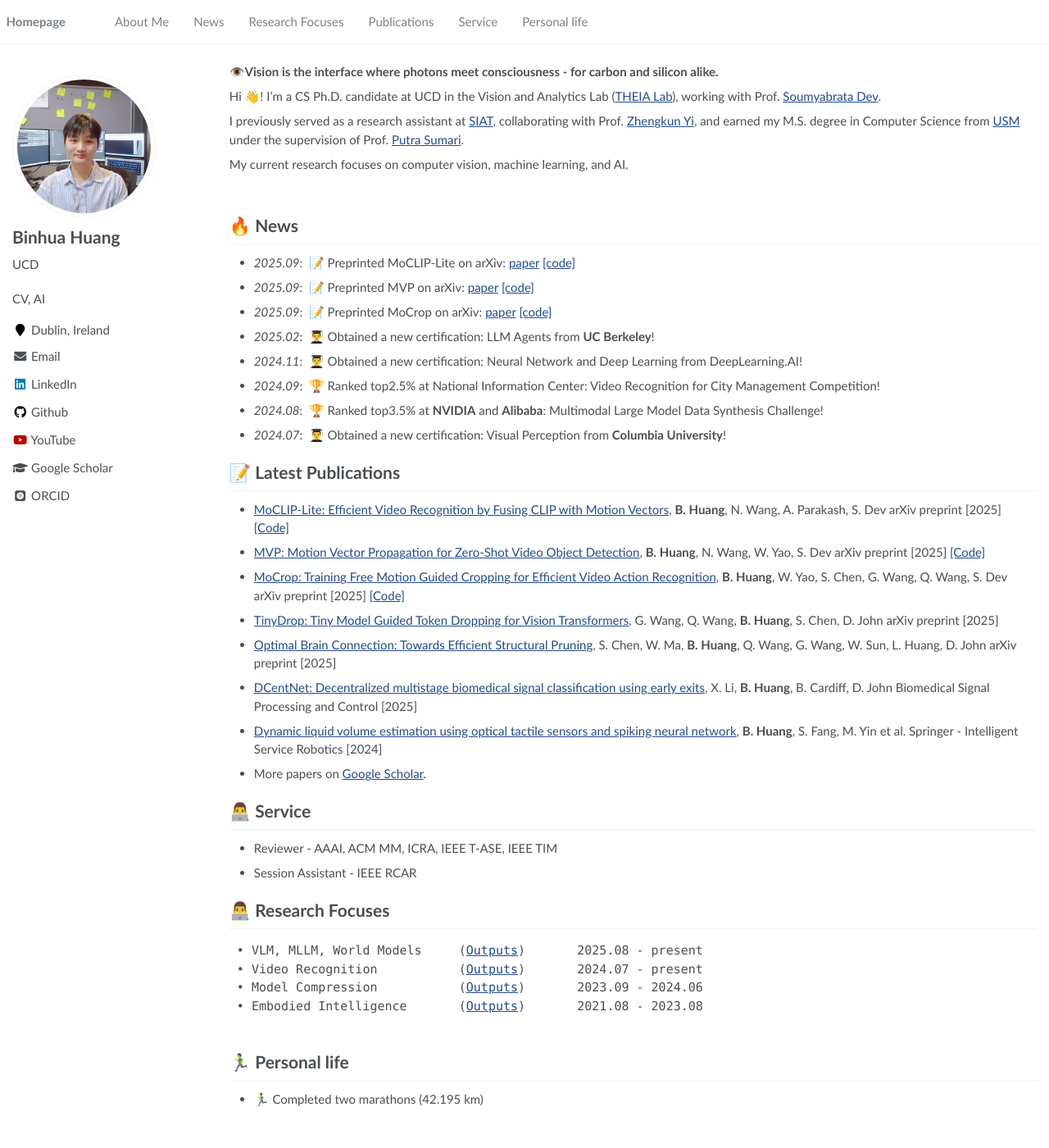
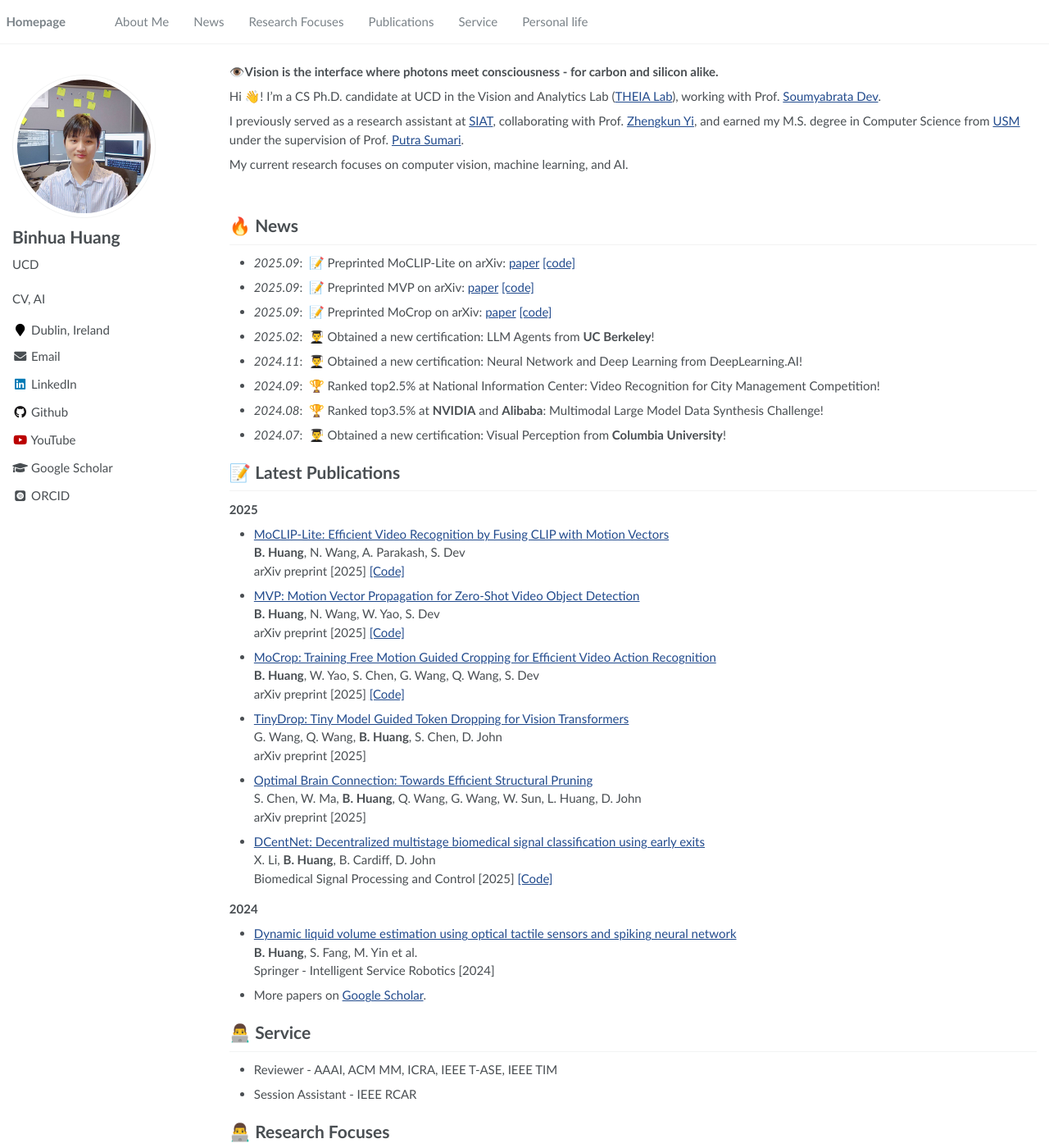
Before and after one commit to microa/microa.github.io, a Jekyll site: the page built from _pages/about.md, in a window 1280 px wide and 1400 px high. Shown: the whole window at 82% size. Built offline with Jekyll 4.4.1, drawn with Linux system fonts in a browser that asks for light colours; some web fonts are replaced.

Commit message:
Improve Publications layout and add DCentNet code link

```diff
--- a/_pages/about.md
+++ b/_pages/about.md
@@ -47,13 +47,35 @@ My current research focuses on computer vision, machine learning, and AI.
 
 # 📝 Latest Publications
 
-- [MoCLIP-Lite: Efficient Video Recognition by Fusing CLIP with Motion Vectors](https://arxiv.org/abs/2509.17084), **B. Huang**, N. Wang, A. Parakash, S. Dev arXiv preprint [2025] [[Code]](https://github.com/microa/MoCLIP-Lite)
-- [MVP: Motion Vector Propagation for Zero-Shot Video Object Detection](https://arxiv.org/abs/2509.18388), **B. Huang**, N. Wang, W. Yao, S. Dev arXiv preprint [2025] [[Code]](https://github.com/microa/MVP)
-- [MoCrop: Training Free Motion Guided Cropping for Efficient Video Action Recognition](https://arxiv.org/abs/2509.18473), **B. Huang**, W. Yao, S. Chen, G. Wang, Q. Wang, S. Dev arXiv preprint [2025] [[Code]](https://github.com/microa/MoCrop)
-- [TinyDrop: Tiny Model Guided Token Dropping for Vision Transformers](https://arxiv.org/abs/2509.03379), G. Wang, Q. Wang, **B. Huang**, S. Chen, D. John arXiv preprint [2025]
-- [Optimal Brain Connection: Towards Efficient Structural Pruning](https://arxiv.org/abs/2508.05521), S. Chen, W. Ma, **B. Huang**, Q. Wang, G. Wang, W. Sun, L. Huang, D. John arXiv preprint [2025]
-- [DCentNet: Decentralized multistage biomedical signal classification using early exits](https://doi.org/10.1016/j.bspc.2024.107468  ), X. Li, **B. Huang**, B. Cardiff, D. John Biomedical Signal Processing and Control [2025]
-- [Dynamic liquid volume estimation using optical tactile sensors and spiking neural network](https://doi.org/10.1007/s11370-023-00488-0  ), **B. Huang**, S. Fang, M. Yin et al. Springer - Intelligent Service Robotics [2024]
+**2025**
+- [MoCLIP-Lite: Efficient Video Recognition by Fusing CLIP with Motion Vectors](https://arxiv.org/abs/2509.17084)
+  **B. Huang**, N. Wang, A. Parakash, S. Dev
+  arXiv preprint [2025] [[Code]](https://github.com/microa/MoCLIP-Lite)
+
+- [MVP: Motion Vector Propagation for Zero-Shot Video Object Detection](https://arxiv.org/abs/2509.18388)
+  **B. Huang**, N. Wang, W. Yao, S. Dev
+  arXiv preprint [2025] [[Code]](https://github.com/microa/MVP)
+
+- [MoCrop: Training Free Motion Guided Cropping for Efficient Video Action Recognition](https://arxiv.org/abs/2509.18473)
+  **B. Huang**, W. Yao, S. Chen, G. Wang, Q. Wang, S. Dev
+  arXiv preprint [2025] [[Code]](https://github.com/microa/MoCrop)
+
+- [TinyDrop: Tiny Model Guided Token Dropping for Vision Transformers](https://arxiv.org/abs/2509.03379)
+  G. Wang, Q. Wang, **B. Huang**, S. Chen, D. John
+  arXiv preprint [2025]
+
+- [Optimal Brain Connection: Towards Efficient Structural Pruning](https://arxiv.org/abs/2508.05521)
+  S. Chen, W. Ma, **B. Huang**, Q. Wang, G. Wang, W. Sun, L. Huang, D. John
+  arXiv preprint [2025]
+
+- [DCentNet: Decentralized multistage biomedical signal classification using early exits](https://doi.org/10.1016/j.bspc.2024.107468)
+  X. Li, **B. Huang**, B. Cardiff, D. John
+  Biomedical Signal Processing and Control [2025] [[Code]](https://github.com/microa/DSCEE)
+
+**2024**
+- [Dynamic liquid volume estimation using optical tactile sensors and spiking neural network](https://doi.org/10.1007/s11370-023-00488-0)
+  **B. Huang**, S. Fang, M. Yin et al.
+  Springer - Intelligent Service Robotics [2024]
 
 - More papers on [Google Scholar](https://scholar.google.com/citations?user=WsVak2gAAAAJ).
 
```
